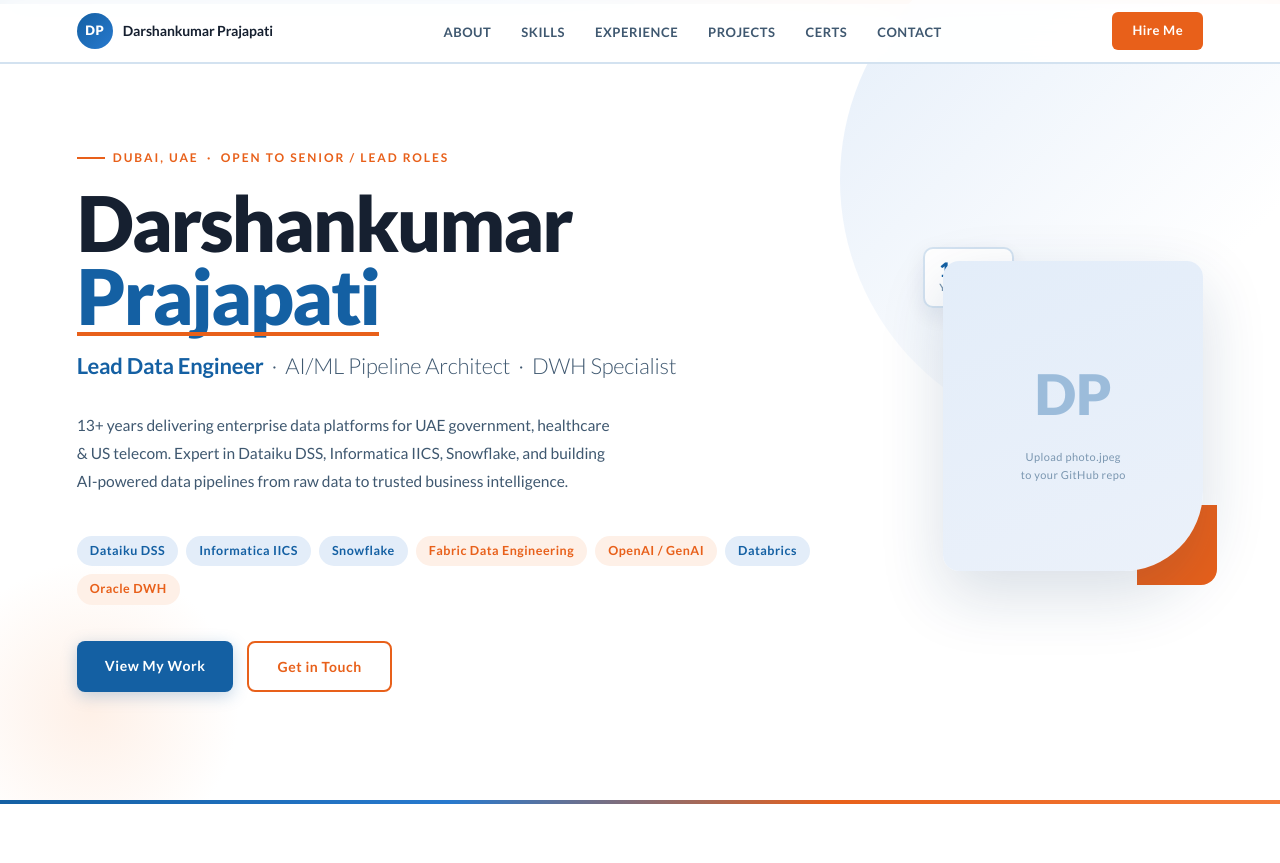
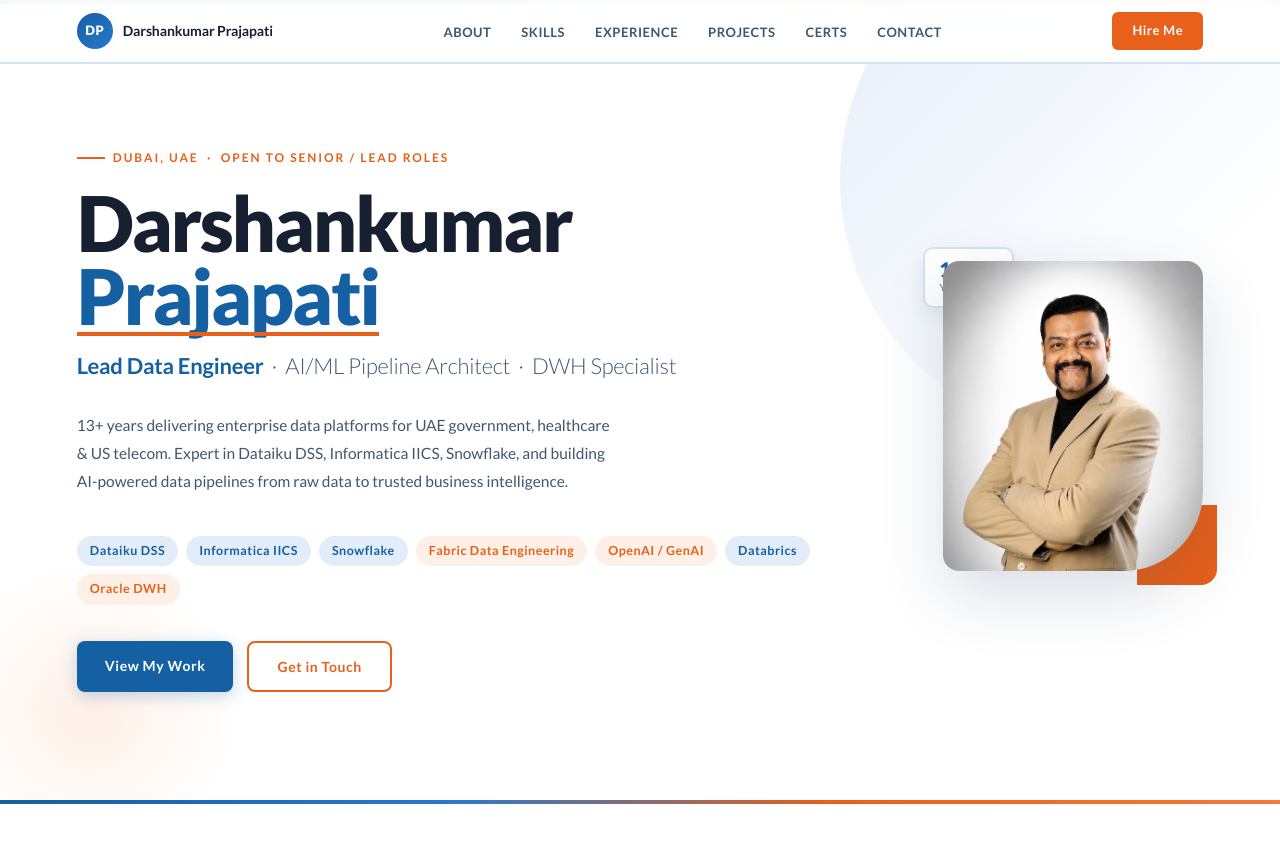
Before and after one commit to darshan30589/darshan30589.github.io, a plain HTML site: page index.html in a window 1280 px wide. Shown: the top 863 px of the page. Drawn offline with Linux system fonts and the light colour scheme.

Commit message:
index.html

```diff
--- a/index.html
+++ b/index.html
@@ -525,7 +525,7 @@ footer{
           <div class="photo-badge-txt">Years Exp.</div>
         </div>
         <div class="photo-frame">
-          <img src="photo.jpeg" alt="Darshankumar Prajapati"
+          <img src="photo.jpg" alt="Darshankumar Prajapati"
                onerror="this.style.display='none';this.nextElementSibling.style.display='flex'">
           <div class="photo-placeholder" style="display:none">
             <div class="pi">DP</div>
```
